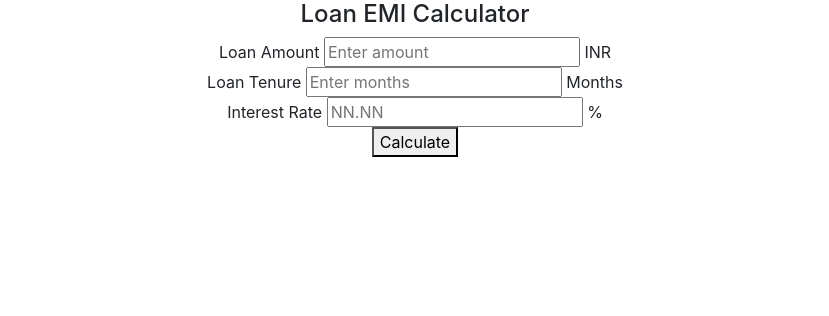
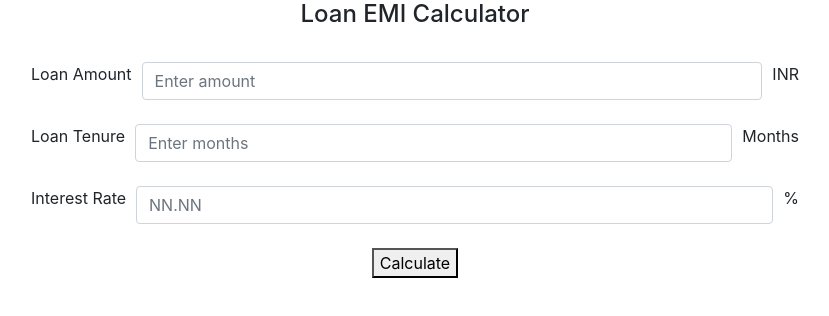
Before and after one commit to RutvikJogdand/LoanEmiCalculator, a React (Create React App) app in the folder loan-emi-calc/: page / in a window 1280 px wide. Shown: the top 316 px of the page, without its empty margins (225-1054 px from the left). Built offline with nearby package versions, Linux system fonts and the light colour scheme.

Commit message:
Made the output form and added some styles

```diff
--- /dev/null
+++ b/loan-emi-calc/src/components/FormStyles.module.css
@@ -0,0 +1,45 @@
+.inputFields, .OutputFormContainer{
+    display: flex;
+    flex-wrap: wrap;
+}
+
+.inputFields{
+    min-width: 250px;
+}
+
+.container{
+    padding: 2% 20%;
+}
+
+.inputFields > input{
+    flex: 1;
+    margin-left: 10px;
+    margin-right: 10px;
+}
+
+.OutputFormContainer{
+    padding: 2% 10%;
+    flex-wrap: wrap;
+}
+
+.OutputFormContainer > div{
+    padding: 5px 20px;
+    margin: 5px;
+    border-radius: 5px;
+    min-width: 200px
+}
+
+.OutputFormContainer >:first-child{
+    flex: 1;
+    background-color: #FFE8A7
+}
+
+.OutputFormContainer >:nth-child(2){
+    flex: 2;
+    background-color: #E3FFFD;
+}
+
+.OutputFormContainer >:nth-child(3){
+    flex: 3;
+    background-color: #DFE7FF;
+}
--- a/loan-emi-calc/src/components/InputForm.jsx
+++ b/loan-emi-calc/src/components/InputForm.jsx
@@ -1,10 +1,17 @@
 import React, { useState } from "react"
+import styles from "./FormStyles.module.css"
+import OutputForm from "./OutputForm"
 
 function InputForm()
 {
     const [loanAmt, setLoanAmt] = useState("")
     const [loanTenure, setLoanTenure] = useState("")
     const [intRate, setIntRate] = useState("")
+
+    // Calculated fields:
+    const [emi, setEmi] = useState("")
+    const [totalPayable, setTotalPayable] = useState("")
+    const [totalInterest, setTotalInterest] = useState("")
 
     // Flags;
     const [loanAmtFlag, setLoanAmtFlag] = useState(false)
@@ -36,9 +43,21 @@ function InputForm()
     }
 
     const calcEmi = (amt, tenure, rate) => {
-        let actualRate = (Number(rate)/12)*100
+        let actualRate = (Number(rate)/12)/100
 
-        console.log(actualRate)
+        let powTerm = Math.pow((1 + actualRate),tenure)
+
+        let fractionalPart = powTerm/( powTerm - 1)
+
+        let EMI = Math.round(amt * actualRate * fractionalPart) //Total EMI
+
+        let totalPayable = EMI * tenure
+
+        let totalInterest = totalPayable - amt
+
+        setEmi(EMI)
+        setTotalPayable(totalPayable)
+        setTotalInterest(totalInterest)
     }
 
     const handleCalculate = () => {
@@ -66,24 +85,76 @@ function InputForm()
             setLoanAmtFlag(true)
         }
     }
+
+    const handleReset = () => {
+        setLoanAmt("")
+        setLoanTenure("")
+        setIntRate("")
+
+        setEmi("")
+        setTotalPayable("")
+        setTotalInterest("")
+
+    }
     return(
         <>
             <h4>Loan EMI Calculator</h4>
-            <div>
-                <span> Loan Amount </span>
-                <input type="number" name="loanAmt"  pattern="[0-9]" placeholder="Enter amount" value={loanAmt} onChange={handleLoanAmt}/>
-                <span> INR </span>
+            <div className={styles.container}>
+                <div className={styles.inputFields}>
+                    <div> Loan Amount </div>
+                    {
+                         emi && totalPayable && totalInterest ?
+                         <input value={loanAmt} className="form-control" />
+                         :
+                         <input className="form-control" type="number" name="loanAmt"  pattern="[0-9]" placeholder="Enter amount" value={loanAmt} onChange={handleLoanAmt}/>
+
+                    }
+                    <div> INR </div>
+                </div>
+                {
+                    loanAmtFlag&&
+                    <div className="mt-2">
+                        <div className="alert alert-danger d-flex align-items-center" role="alert">
+                            <svg xmlns="http://www.w3.org/2000/svg" width="24" height="24" fill="currentColor" className="bi bi-exclamation-triangle-fill flex-shrink-0 me-2" viewBox="0 0 16 16" role="img" aria-label="Warning:">
+                                <path d="M8.982 1.566a1.13 1.13 0 0 0-1.96 0L.165 13.233c-.457.778.091 1.767.98 1.767h13.713c.889 0 1.438-.99.98-1.767L8.982 1.566zM8 5c.535 0 .954.462.9.995l-.35 3.507a.552.552 0 0 1-1.1 0L7.1 5.995A.905.905 0 0 1 8 5zm.002 6a1 1 0 1 1 0 2 1 1 0 0 1 0-2z"/>
+                            </svg>
+                            <div>
+                                Please enter the loan amount.
+                            </div>
+                        </div>
+                    </div>
+                }
                 <br/>
-                <span> Loan Tenure </span>
-                <input type="number" name="loanTenure" placeholder="Enter months" value={loanTenure} onChange={handleLoanTenure}/>
-                <span> Months </span>
+
+                <div className={styles.inputFields}>
+                    <div> Loan Tenure </div>
+                    <input className="form-control" type="number" name="loanTenure" placeholder="Enter months" value={loanTenure} onChange={handleLoanTenure}/>
+                    <div> Months </div>
+                </div>
                 <br/>
-                <span> Interest Rate </span>
-                <input type="number" name="intRate" step=".01" pattern="^\d*(\.\d{0,2})?$" placeholder="NN.NN" value={intRate} onChange={handleIntRate}/>
-                <span> % </span>
+
+                <div className={styles.inputFields}>
+                    <div> Interest Rate </div>
+                    <input className="form-control" type="number" name="intRate" step=".01" pattern="^\d*(\.\d{0,2})?$" placeholder="NN.NN" value={intRate} onChange={handleIntRate}/>
+                    <div> % </div>
+                </div>
                 <br/>
-                <button onClick={handleCalculate}>Calculate</button>
+
+                {
+                    emi && totalPayable && totalInterest ?
+                    <button className onClick={handleReset}>Reset</button>
+                    :
+                    <button onClick={handleCalculate}>Calculate</button>
+
+                }
             </div>
+
+            {
+                emi && totalPayable && totalInterest ?
+                <OutputForm emi={emi} totalPayable={totalPayable} totalInterest={totalInterest} />
+                :
+                ""
+            }
         </>
     )
 }
--- /dev/null
+++ b/loan-emi-calc/src/components/OutputForm.jsx
@@ -0,0 +1,27 @@
+import React from "react";
+import styles from "./FormStyles.module.css"
+
+function OutputForm(props){
+
+    console.log(props)
+    return(
+        <div>
+            <h4>Loan EMI Calculator</h4>
+            <div className={styles.OutputFormContainer}>
+                <div>
+                    <p>Loan EMI</p>
+                   ₹ {props.emi.toString().replace(/\B(?=(\d{3})+(?!\d))/g, ",")}
+                </div>
+                <div>
+                    <p>Total Interest Payable</p>
+                   ₹ {props.totalInterest.toString().replace(/\B(?=(\d{3})+(?!\d))/g, ",")}
+                </div>
+                <div>
+                    <p>Total Payment <span>(Principal + Interest)</span> </p>
+                   ₹ {props.totalPayable.toString().replace(/\B(?=(\d{3})+(?!\d))/g, ",")}
+                </div>
+            </div>
+        </div>
+    )
+}
+export default OutputForm
```
